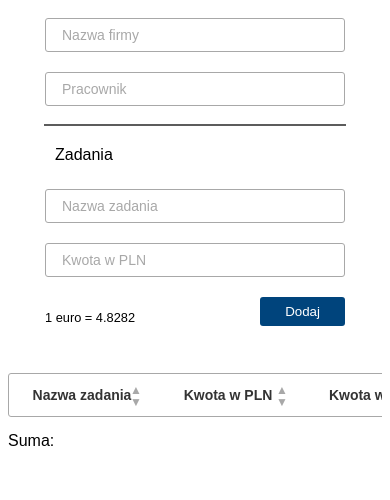
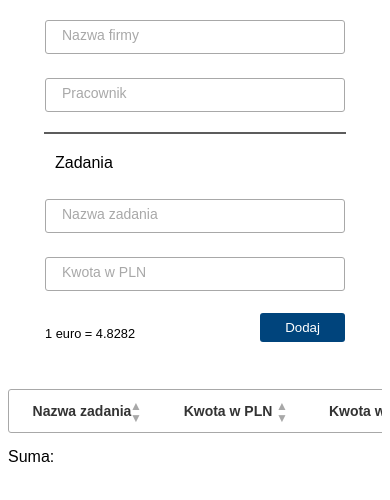
Before and after one commit to majakochanowska/To-do-app-in-jQuery, a plain HTML site: page index.html in a window 390 px wide. Drawn offline with nearby package versions, Linux system fonts and the light colour scheme.

Commit message:
fix for mobile

```diff
--- a/style.scss
+++ b/style.scss
@@ -42,7 +42,7 @@ hr {
     border: 1px solid $grey;
 	width: 300px;
     padding: 8px;
-    margin: 10px 0;
+    margin: 12px 0;
 	border-radius: 3px;
 	font-size: 14px;
 	transition: all 0.3s ease-in-out;
@@ -55,7 +55,7 @@ hr {
 
 @mixin input-focus {
     color: $focuscolor;
-    top: -2px;
+    top: -1px;
     transform: scale(0.8);
     transition: all 0.3s ease-in-out;
 }
@@ -200,9 +200,9 @@ input:-ms-input-placeholder {
     margin: 10px auto;
 }
 
-@media only screen and (max-width: 650px) {
+@media screen and (max-width: 650px) {
     .error {
         left: 3px;
-        bottom: -5px;
+        top: 45px;
     }
 }
```
Also changed, not shown: style.css, style.min.css.
